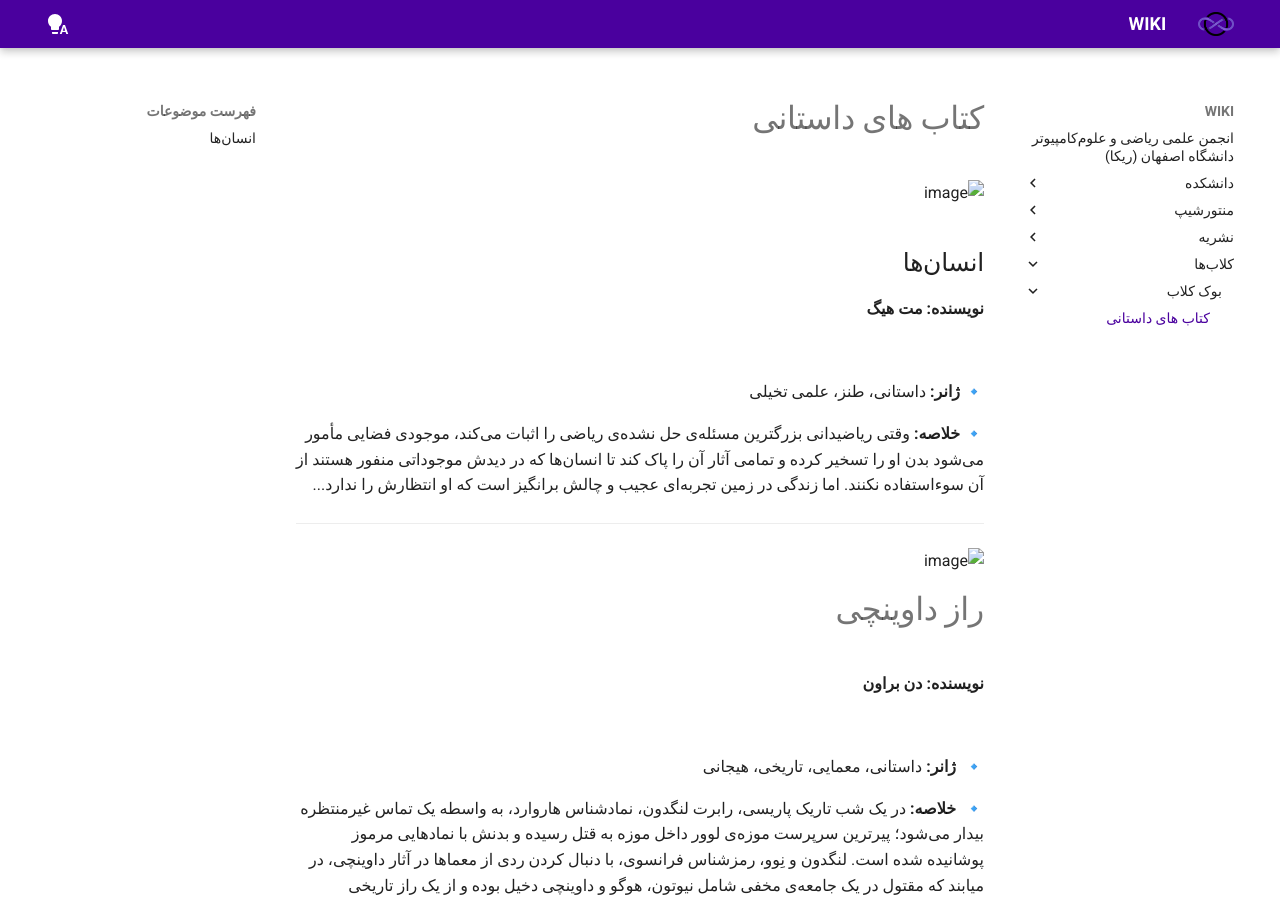
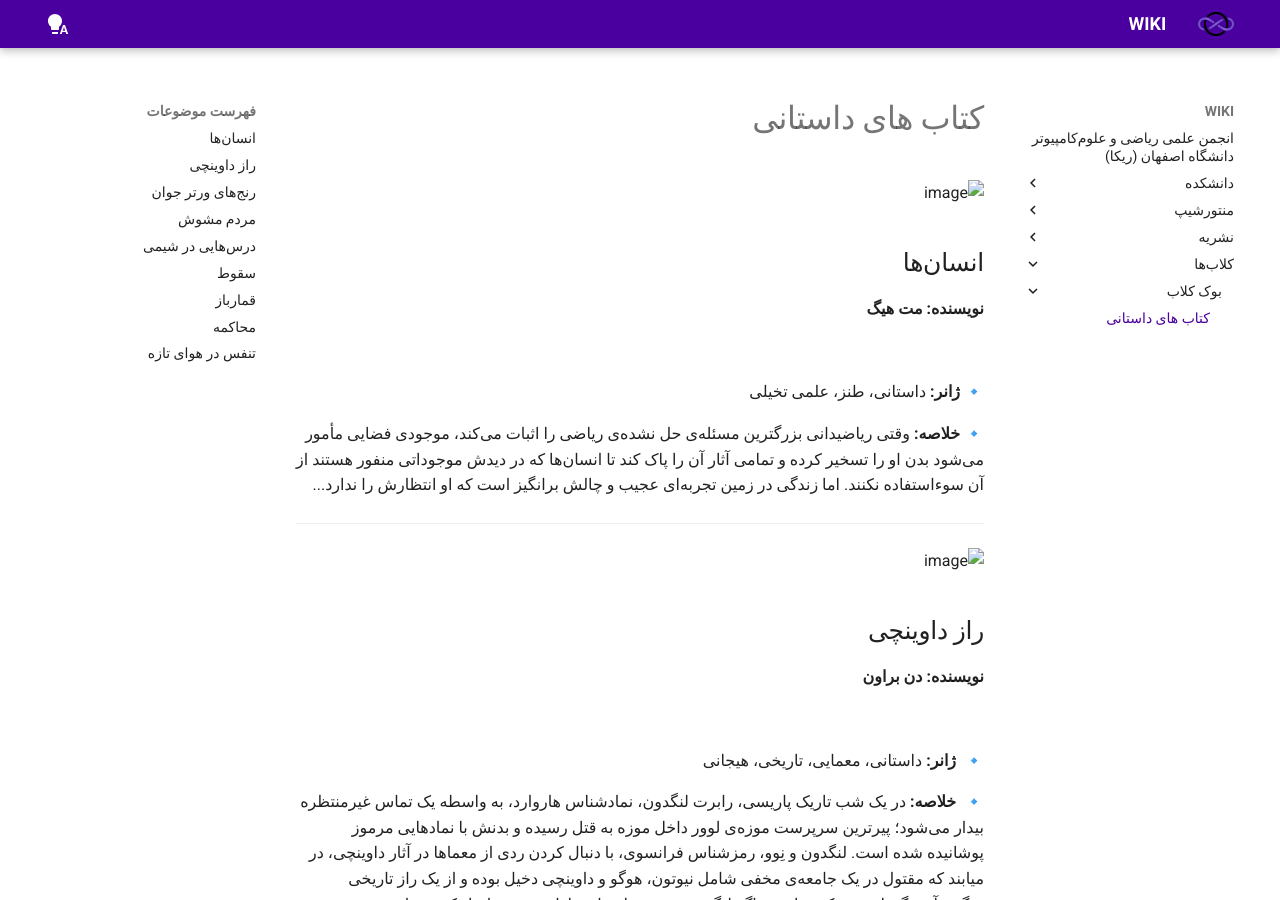
Before and after one commit to Amcsui/wiki, an MkDocs documentation site: the page built from docs/کلاب‌ها/بوک کلاب/کتاب‌های داستانی.md, in a window 1280 px wide and 900 px high. Built offline with MkDocs 1.6.1 and Material for MkDocs 9.7.7, drawn with Linux system fonts in a browser that asks for light colours.

Commit message:
Update کتاب‌های داستانی.md

```diff
--- a/docs/کلاب‌ها/بوک کلاب/کتاب‌های داستانی.md
+++ b/docs/کلاب‌ها/بوک کلاب/کتاب‌های داستانی.md
@@ -27,7 +27,7 @@
 ![image]()
 
 
-# راز داوینچی
+## راز داوینچی
 
 
 **نویسنده: دن براون**
@@ -48,7 +48,7 @@
 ![image]()
 
 
-# رنج‌های ورتر جوان
+## رنج‌های ورتر جوان
 
 
 **نویسنده: یوهان ولفگانگ فون گوته**
@@ -72,7 +72,7 @@
 ![image]()
 
 
-# مردم مشوش
+## مردم مشوش
 
 
 **نویسنده: فردریک بکمن**
@@ -93,7 +93,7 @@
 ![image]()
 
 
-# درس‌هایی در شیمی
+## درس‌هایی در شیمی
 
 
 **نویسنده: بانی گرموس**
@@ -114,7 +114,7 @@
 ![image]()
 
 
-# سقوط
+## سقوط
 
 
 **نویسنده: آلبر کامو**
@@ -135,7 +135,7 @@
 ![image]()
 
 
-# قمارباز
+## قمارباز
 
 
 **نویسنده: فئودور داستایفسکی**
@@ -155,7 +155,7 @@
 ![image]()
 
 
-# محاکمه
+## محاکمه
 
 
 **نویسنده: فرانس کافکا**
@@ -179,7 +179,7 @@
 ![image]()
 
 
-# تنفس در هوای تازه
+## تنفس در هوای تازه
 
 
 **نویسنده: جورج اورول**
```
